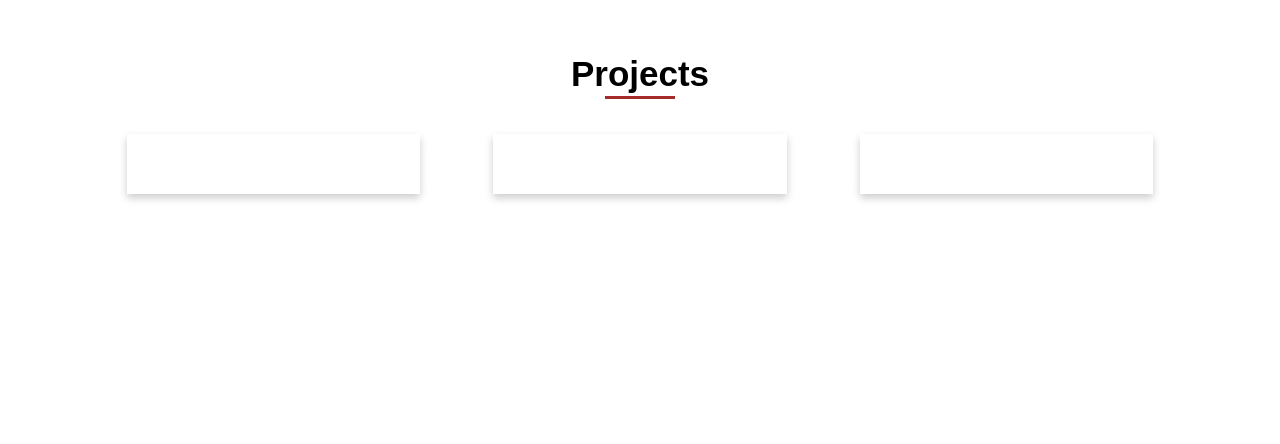
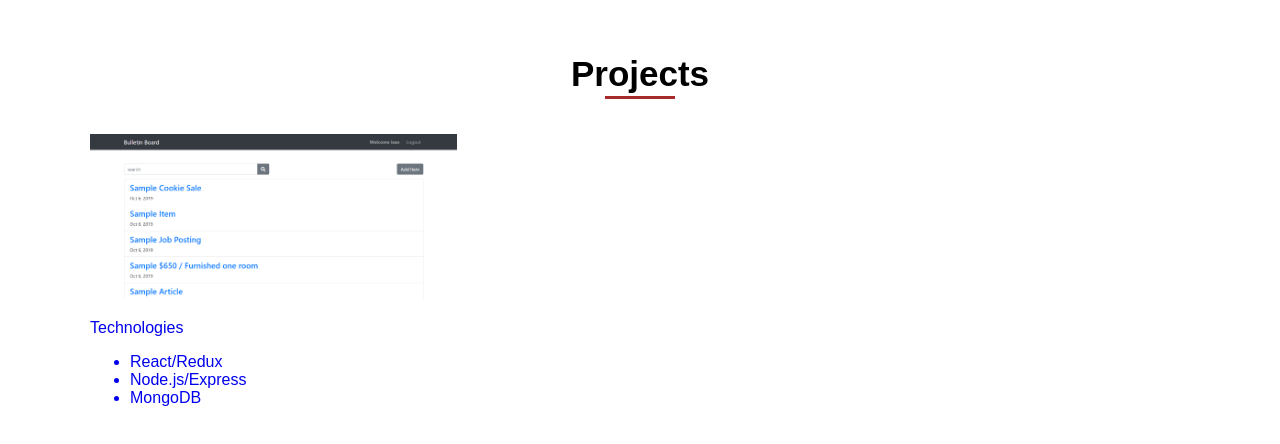
Before and after one commit to isaokozakai/my-portfolio-site_v1, a React (Create React App) app: page / in a window 1280 px wide. Shown: the part 1745-2189 px from the top of the page. Built offline with nearby package versions, Linux system fonts and the light colour scheme.

Commit message:
Add a project

```diff
--- a/public/index.html
+++ b/public/index.html
@@ -2,7 +2,7 @@
 <html lang="en">
   <head>
     <meta charset="utf-8" />
-    <link rel="shortcut icon" href="%PUBLIC_URL%/favicon.ico" />
+    <link rel="shortcut icon" href="%PUBLIC_URL%/images/favicon.ico" />
     <meta name="viewport" content="width=device-width, initial-scale=1" />
     <meta name="theme-color" content="#000000" />
 
--- a/src/components/Projects.js
+++ b/src/components/Projects.js
@@ -5,8 +5,17 @@ const Project = () => (
     <h2 className="headline">Projects</h2>
     <div className="row">
       <div className="col">
-        <div className="card">
-        </div>
+        <a href="https://isao-bulletin-board-service.herokuapp.com">
+          <div className="card">
+            <img src="../../images/Bulletin_Board_App.png" />
+            <p>Technologies</p>
+            <ul>
+              <li>React/Redux</li>
+              <li>Node.js/Express</li>
+              <li>MongoDB</li>
+            </ul>
+          </div>
+        </a>
       </div>
       <div className="col">
         <div className="card">
--- a/src/styles/_base.scss
+++ b/src/styles/_base.scss
@@ -15,14 +15,14 @@ body {
 	margin: 0 auto;
 }
 
+a {
+  text-decoration: none;
+}
+
 .header {
   width: 100%;
   color: black;
   background-color: #6ab187;
-
-  a {
-    text-decoration: none;
-  }
 
   .container {
     height: 70%;
@@ -146,17 +146,18 @@ section {
 #projects {
   min-height: 100vh;
   .row {
-    height: auto;
+    text-align: left;
     justify-content: center;
-    .col {
-      width: 100%;
-    }
     .card {
       margin: 0 auto;
-      box-shadow: 0 4px 8px 0 rgba(0,0,0,0.2);
+      // box-shadow: 0 4px 8px 0 rgba(0,0,0,0.2);
       transition: 0.2s;
-      width: 80%;
-      height: 60px;
+      width: 100%;
+      height: 500px;
+
+      img {
+        width: 100%;
+      }
     }
 
     .card:hover {
--- a/src/styles/_pc.scss
+++ b/src/styles/_pc.scss
@@ -145,21 +145,21 @@
   }
 
   #projects {
-    min-height: 100vh;
-    .row {
-      justify-content: center;
-      .card {
-        margin: 0 auto;
-        box-shadow: 0 4px 8px 0 rgba(0,0,0,0.2);
-        transition: 0.2s;
-        width: 80%;
-        height: 60px;
-      }
+    // min-height: 100vh;
+    // .row {
+    //   justify-content: center;
+    //   .card {
+    //     margin: 0 auto;
+    //     box-shadow: 0 4px 8px 0 rgba(0,0,0,0.2);
+    //     transition: 0.2s;
+    //     width: 80%;
+    //     height: 60px;
+    //   }
 
-      .card:hover {
-        box-shadow: 0 8px 16px 0 rgba(0,0,0,0.2);
-      }
-    }
+    //   .card:hover {
+    //     box-shadow: 0 8px 16px 0 rgba(0,0,0,0.2);
+    //   }
+    // }
   }
 
   #contact {
```
Also changed, not shown: public/images/Bulletin_Board_App.png (added), 1 other file (tests, documents, lock files or other folders).
